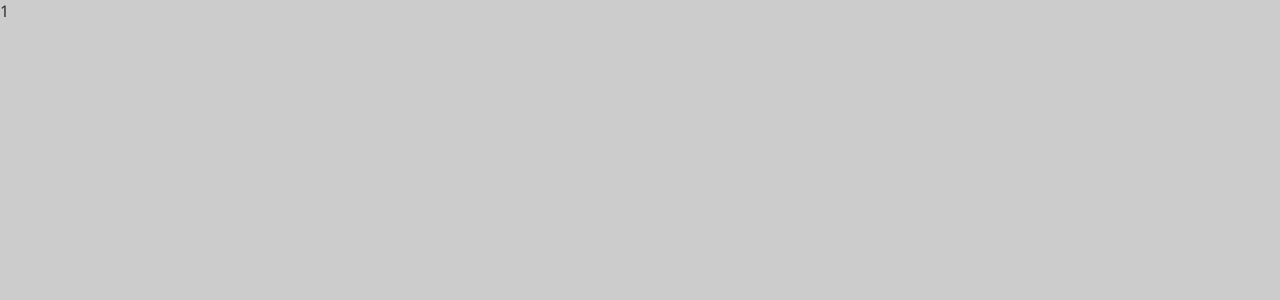
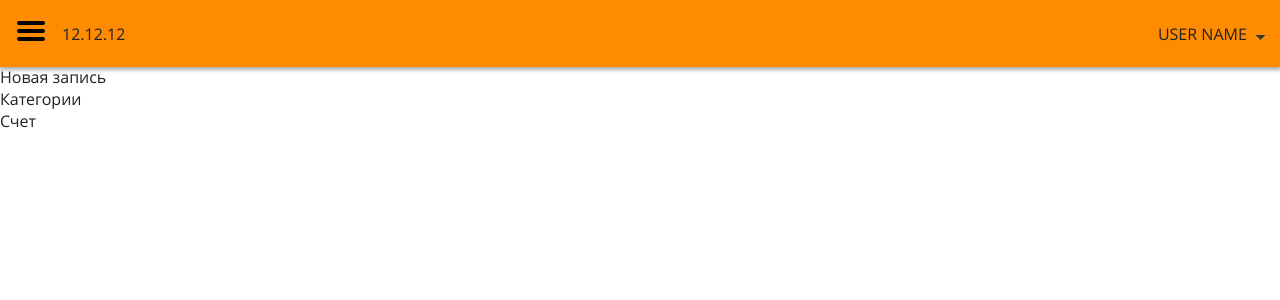
Before and after one commit to antongloom/newsite, a Vue app: page / in a window 1280 px wide. Shown: the top 300 px of the page. Built offline with nearby package versions, Linux system fonts and the light colour scheme; the HTML template or start-up script is replaced by a standard one.

Commit message:
Верстка старницы Счета

```diff
--- a/src/layouts/MainLayout.vue
+++ b/src/layouts/MainLayout.vue
@@ -7,8 +7,5 @@
 
 </script>
 <style lang="stylus" scoped>
-	.MainLayout
-		display flex
-		height 100%
-		background red
+
 </style>
--- a/src/router.js
+++ b/src/router.js
@@ -11,7 +11,8 @@
     {
       path: '/',
       name: 'home',
-      component: Home
+      component: Home,
+      meta: {layout: 'main'}
     },
     {
       path: '/login',
--- a/src/views/Home.vue
+++ b/src/views/Home.vue
@@ -1,6 +1,33 @@
 <template>
-  <div>
-    1
+  <div class="Home">
+		<div class="Home-Content">
+	    <div class="Home-Header">
+	    	<div class="Home-Btn">
+	    		<div class="Home-Img">
+	    			<img src="@/assets/images/menu.svg" alt="Icon">
+	    		</div>
+	    		<div class="Home-Time">12.12.12</div>
+	    	</div>
+	    	<div class="Home-User">User Name <img src="@/assets/images/arrow-top.png" alt="Icon"></div>
+	    </div>
+	    <div class="Home-Item">
+	    	<div class="Home-Sidebar">
+	    		<ul class="Home-List">
+	    			<li>Счет</li>
+	    			<li>История</li>
+	    			<li>Планирование</li>
+	    			<li>Новая запись</li>
+	    			<li>Категории</li>
+	    		</ul>
+	    	</div>
+	    	<div class="Home-Info">
+	    		<div class="Home-Title">
+	    			<div class="Home-Text">Счет</div>
+	    			<div class="Home-Update"></div>
+	    		</div>
+	    	</div>
+	    </div>
+    </div>
   </div>
 </template>
 
@@ -10,3 +37,33 @@
   name: 'home'
 }
 </script>
+
+<style lang="stylus" scoped>
+	.Home
+		&-Content
+			max-width 1920px
+			margin 0 auto
+		&-Header
+			padding 15px
+			display flex
+			justify-content space-between
+			align-items center
+			background #FF8C00
+			-webkit-box-shadow 0px 2px 4px 1px rgba(0,0,0,0.32)
+			-moz-box-shadow:0px 2px 4px 1px rgba(0,0,0,0.32)
+			box-shadow 0px 2px 4px 1px rgba(0,0,0,0.32)
+			position fixed
+			left 0px
+			right 0px
+		&-Btn
+			display flex
+			align-items center
+		&-Img
+			cursor pointer
+		&-Time
+			margin-left 15px
+		&-User
+			text-transform uppercase
+			img
+				margin-left 5px
+</style>
--- a/src/views/Login.vue
+++ b/src/views/Login.vue
@@ -1,6 +1,6 @@
 <template>
 	<div class="LoginLayout">
-		<div class="LoginLayout-Content">
+		<div class="LoginLayout-Content Main-Content">
 			<div class="LoginLayout-Title">Домашняя бухгалтерия</div>
 			<form class="LoginLayout-Block">
 				<div class="LoginLayout-BlockInput">
```
Also changed, not shown: src/assets/images/arrow-top.png (added), src/assets/images/menu.svg (added), src/assets/style/main.styl (line endings or trailing spaces), src/components/app/Navbar.vue (added), src/components/app/Sidebar.vue (added).
